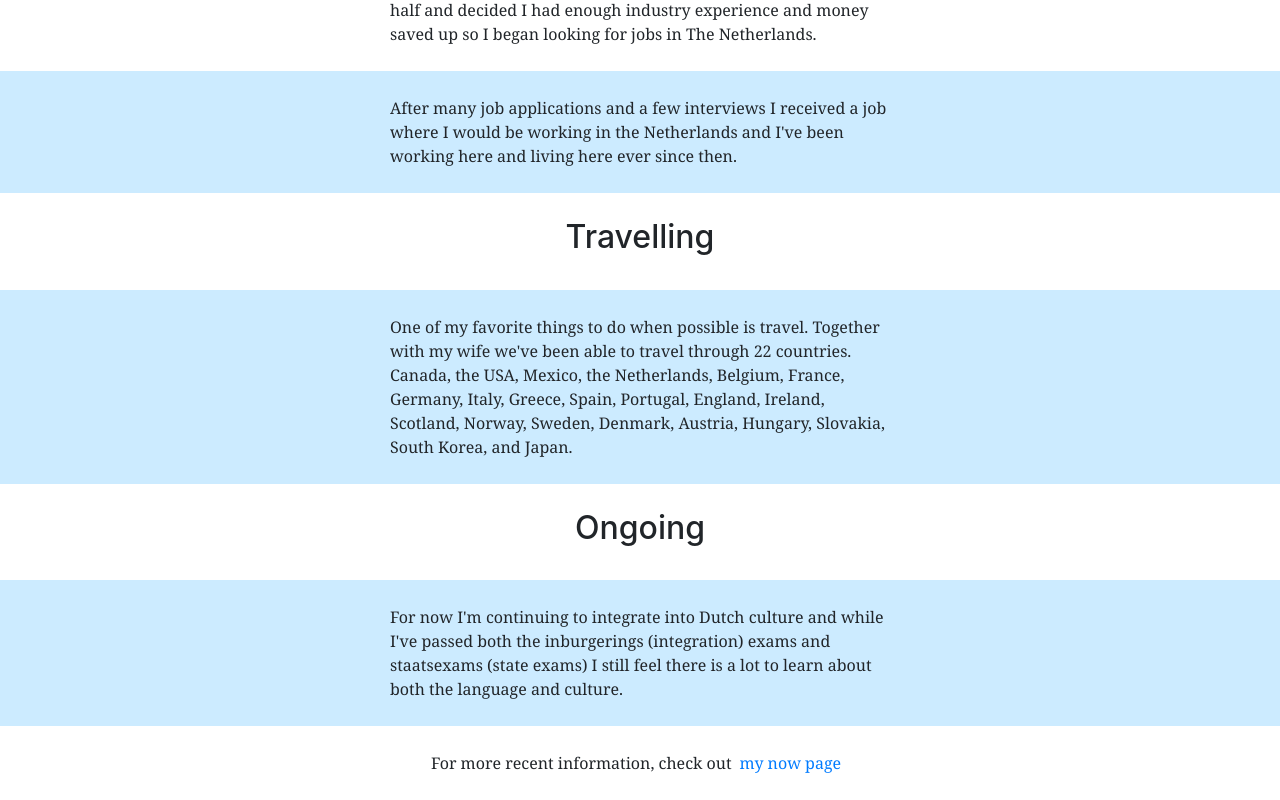
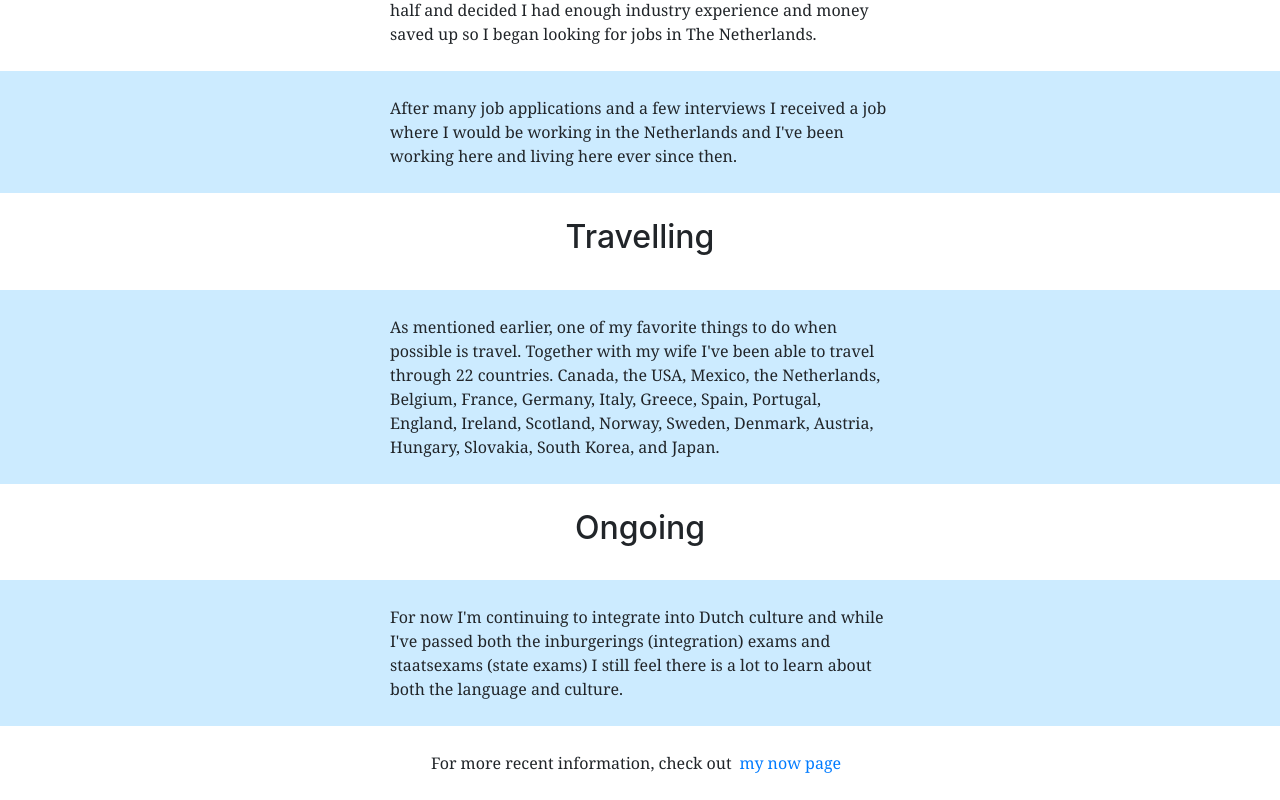
Before and after one commit to SheaMeyers/SheaMeyers.github.io, a React (Create React App) app: page /about-me in a window 1280 px wide. Shown: the part 1091-1891 px from the top of the page. Built offline with nearby package versions, Linux system fonts and the light colour scheme.

Commit message:
Minor text updates

```diff
--- a/src/AboutMe.tsx
+++ b/src/AboutMe.tsx
@@ -68,8 +68,8 @@ const AboutMe: React.FC = () => {
             </div>
             <div className="About-me-non-white-section">
                 <p className="About-me-section__text">
-                    One of my favorite things to do when possible is travel.
-                    Together with my wife we've been able to travel through 22 countries.
+                    As mentioned earlier, one of my favorite things to do when possible is travel.
+                    Together with my wife I've been able to travel through 22 countries.
                     Canada, the USA, Mexico, the Netherlands,
                     Belgium, France, Germany, Italy, Greece, Spain, Portugal,
                     England, Ireland, Scotland, Norway, Sweden, Denmark,
```
